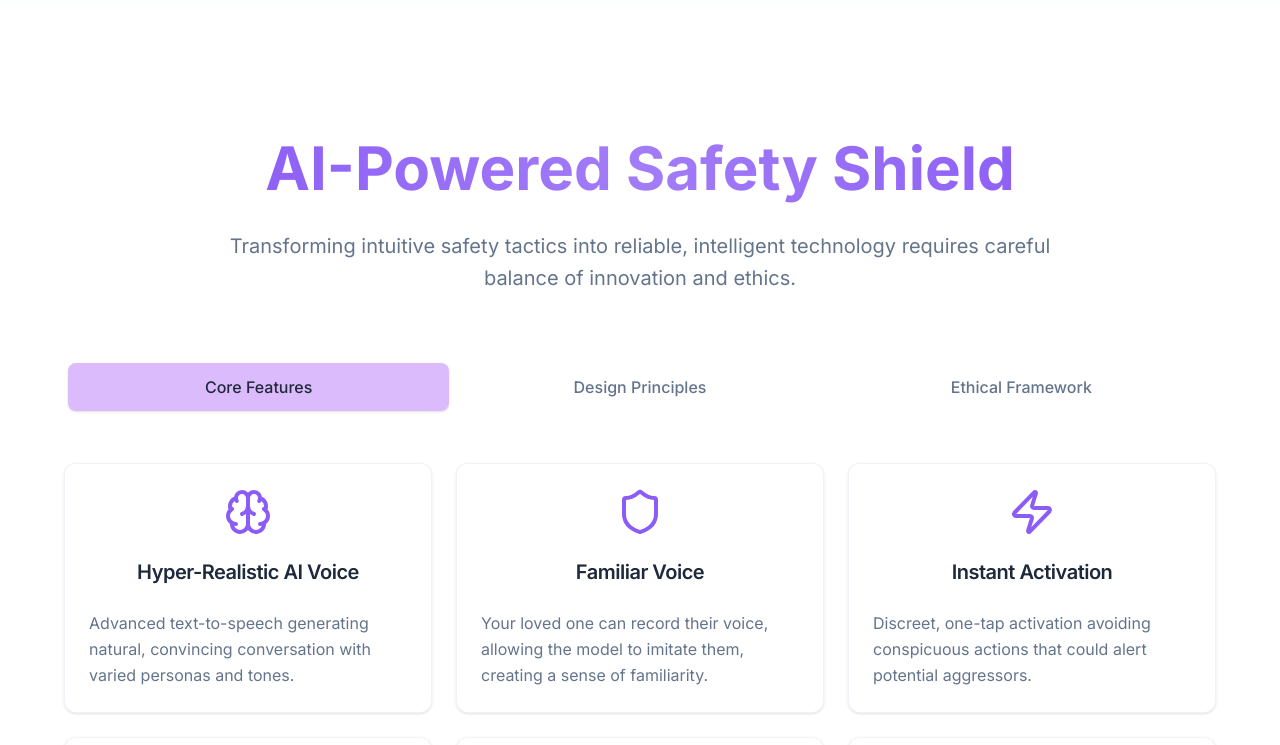
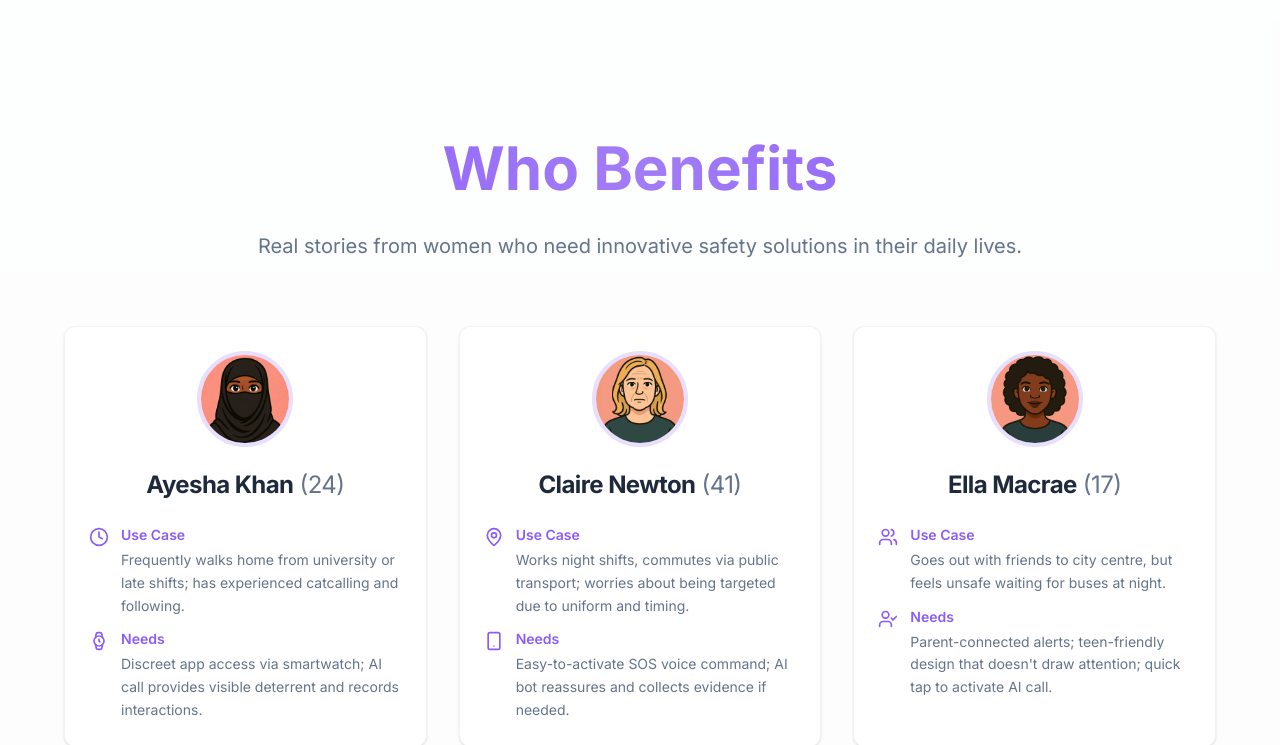
Before and after one commit to omariosc/her-signal-landing-page, a Next.js app: page / in a window 1280 px wide. Shown: the part 4300-5045 px from the top of the page. Built offline with nearby package versions, Linux system fonts and the light colour scheme.

Commit message:
feat: Add user profiles section with real stories and needs for safety solutions

```diff
--- a/src/app/page.tsx
+++ b/src/app/page.tsx
@@ -19,6 +19,9 @@ import {
   Target,
   Heart,
   Code,
+  Clock,
+  MapPin,
+  UserCheck,
 } from "lucide-react";
 
 import Navigation from "@/components/Navigation";
@@ -522,6 +525,103 @@ export default function Home() {
         </div>
       </section>
 
+      {/* User Profiles Section */}
+      <section id="profiles" className="py-24 md:py-32 bg-muted/30">
+        <div className="container mx-auto px-6">
+          <motion.div
+            initial={{ opacity: 0, y: 50 }}
+            whileInView={{ opacity: 1, y: 0 }}
+            viewport={{ once: true }}
+            className="text-center max-w-4xl mx-auto mb-16"
+          >
+            <h2 className="text-4xl md:text-6xl font-bold mb-6 text-gradient pb-2">
+              Who Benefits
+            </h2>
+            <p className="text-xl text-muted-foreground leading-relaxed">
+              Real stories from women who need innovative safety solutions in their daily lives.
+            </p>
+          </motion.div>
+
+          <div className="grid md:grid-cols-3 gap-8 max-w-6xl mx-auto">
+            {[
+              {
+                name: "Ayesha Khan",
+                age: 24,
+                image: "/ayesha-khan.png",
+                useCase: "Frequently walks home from university or late shifts; has experienced catcalling and following.",
+                needs: "Discreet app access via smartwatch; AI call provides visible deterrent and records interactions.",
+                useCaseIcon: Clock,
+                needsIcon: Watch,
+              },
+              {
+                name: "Claire Newton",
+                age: 41,
+                image: "/claire-newton.png",
+                useCase: "Works night shifts, commutes via public transport; worries about being targeted due to uniform and timing.",
+                needs: "Easy-to-activate SOS voice command; AI bot reassures and collects evidence if needed.",
+                useCaseIcon: MapPin,
+                needsIcon: Smartphone,
+              },
+              {
+                name: "Ella Macrae",
+                age: 17,
+                image: "/ella-macrae.png",
+                useCase: "Goes out with friends to city centre, but feels unsafe waiting for buses at night.",
+                needs: "Parent-connected alerts; teen-friendly design that doesn't draw attention; quick tap to activate AI call.",
+                useCaseIcon: Users,
+                needsIcon: UserCheck,
+              },
+            ].map((profile, index) => (
+              <motion.div
+                key={index}
+                initial={{ opacity: 0, y: 50 }}
+                whileInView={{ opacity: 1, y: 0 }}
+                viewport={{ once: true }}
+                transition={{ delay: index * 0.2 }}
+              >
+                <Card className="glass-effect hover-lift h-full">
+                  <CardHeader className="text-center">
+                    <div className="w-24 h-24 mx-auto mb-4 rounded-full overflow-hidden border-4 border-primary/20">
+                      <img
+                        src={profile.image}
+                        alt={profile.name}
+                        className="w-full h-full object-cover"
+                      />
+                    </div>
+                    <CardTitle className="text-2xl">
+                      <span className="font-bold">{profile.name}</span>
+                      <span className="text-muted-foreground font-normal"> ({profile.age})</span>
+                    </CardTitle>
+                  </CardHeader>
+                  <CardContent className="space-y-4">
+                    <div className="space-y-3">
+                      <div className="flex items-start gap-3">
+                        <profile.useCaseIcon className="h-5 w-5 text-primary mt-0.5 flex-shrink-0" />
+                        <div>
+                          <h4 className="font-semibold text-sm text-primary mb-1">Use Case</h4>
+                          <p className="text-sm text-muted-foreground leading-relaxed">
+                            {profile.useCase}
+                          </p>
+                        </div>
+                      </div>
+                      <div className="flex items-start gap-3">
+                        <profile.needsIcon className="h-5 w-5 text-primary mt-0.5 flex-shrink-0" />
+                        <div>
+                          <h4 className="font-semibold text-sm text-primary mb-1">Needs</h4>
+                          <p className="text-sm text-muted-foreground leading-relaxed">
+                            {profile.needs}
+                          </p>
+                        </div>
+                      </div>
+                    </div>
+                  </CardContent>
+                </Card>
+              </motion.div>
+            ))}
+          </div>
+        </div>
+      </section>
+
       {/* App Concept Section */}
       <section id="concept" className="py-24 md:py-32">
         <div className="container mx-auto px-6">
```
